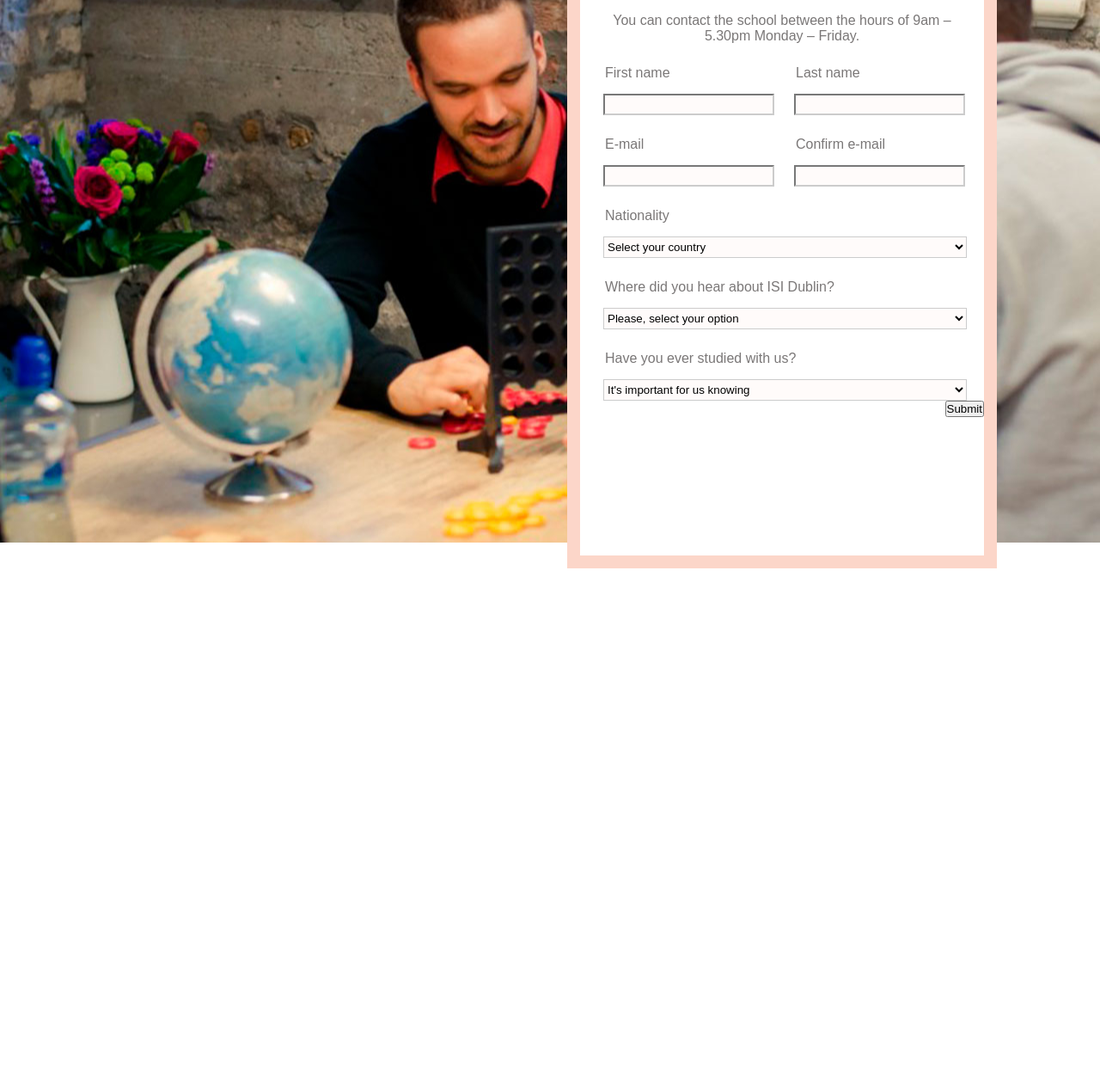
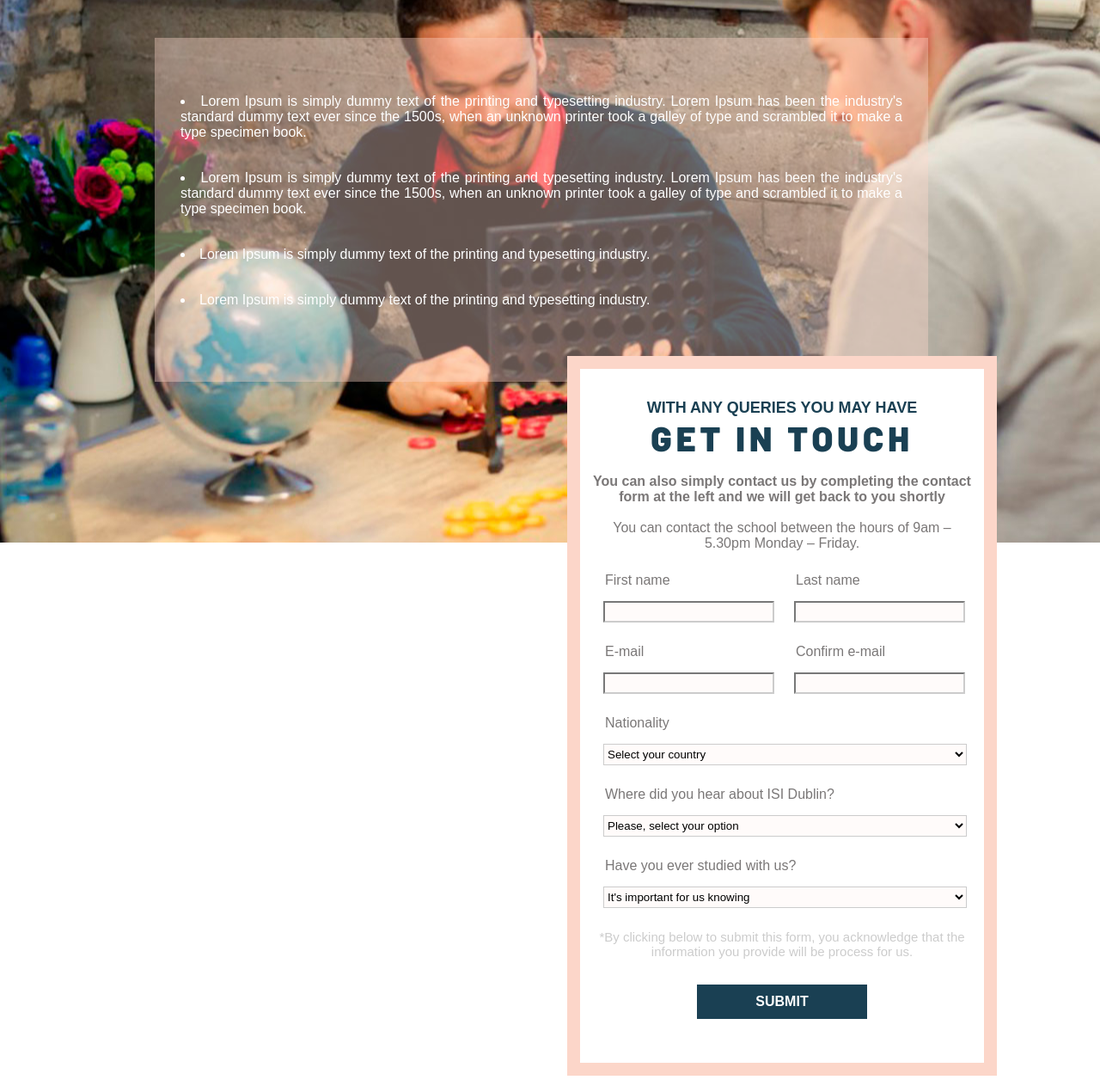
Before and after one commit to amandasboza/Projeto-ISIDublin, a plain HTML site: page index.html in a window 1280 px wide. Shown: the part 256-1519 px from the top of the page at 86% size. Before the commit the page ends 947 px from the top, so only its background shows below. Drawn offline with Linux system fonts and the light colour scheme.

Commit message:
Ajuste de botão e style de box

```diff
--- a/index.html
+++ b/index.html
@@ -15,7 +15,16 @@
         <img src="img/logo.jpg" width="210x" height="110px">
     </div>
     <div class="containerBanner">
+        <div class="boxInformation">
+            <ul>
+                <li>Lorem Ipsum is simply dummy text of the printing and typesetting industry. Lorem Ipsum has been the industry's standard dummy text ever since the 1500s, when an unknown printer took a galley of type and scrambled it to make a type specimen book.</li>
+                <li>Lorem Ipsum is simply dummy text of the printing and typesetting industry. Lorem Ipsum has been the industry's standard dummy text ever since the 1500s, when an unknown printer took a galley of type and scrambled it to make a type specimen book.</li>
+                <li>Lorem Ipsum is simply dummy text of the printing and typesetting industry.</li>
+                <li>Lorem Ipsum is simply dummy text of the printing and typesetting industry.</li>
+            </ul>
+        </div>
         <div class="center">
+
             <div class="form">
                 <h2> with any queries you may have </h2>
                 <p><h1>GET IN TOUCH</h1></p><br>
@@ -63,7 +72,6 @@
                                 <input type="text" name="mail" required="required">
                             </div>
                         </div>
-                    </form>
                 </p>
                 <p>
                         <div>
@@ -352,9 +360,21 @@
                             <option value="" disabled selected>It's important for us knowing</option>
                             <option>Yes</option>
                             <option>Not yet</option>
+                        </select>
+                        <div class="colours">
+                            *By clicking below to submit this form, you acknowledge that the information you provide will be process for us.
+                        </div>
                 </p>
-                    <input type="submit" text="Send">
+                    <div id="contactForm">
+                    <button type="submit">Submit</button>
                     </div>
+                     </div>
+                 </form>
+            </div> <!--Form-->
+        </div> <!--Center-->
+
+        <div>
+
         </div>
     </div>
 </body>
--- a/style.css
+++ b/style.css
@@ -11,7 +11,7 @@
 }
 
 .center {
-    width: 1280px;
+    width: 800px;
     margin: 0 auto;
 
 }
@@ -131,3 +131,53 @@
 .title {
     margin-left: 14px;
 }
+
+#contactForm button {
+    background-color: #1A4053;
+    text-transform:uppercase;
+    font-style: normal;
+    font-weight: 600;
+    font-size: 16px;
+    line-height: 24px;
+    text-align: center;
+    color: #FFFFFF;
+    border: 0;
+    margin-top: 15px;
+    padding: 8px;
+    width: 42%;
+}
+
+#contactForm {
+    text-align: center;
+}
+
+.colours {
+    font-family:'Barlow 400', sans-serif;
+    font-size: 15px;
+    text-align: center;
+    margin: 25px 15px 15px 15px;
+    color: #ccc;
+}
+
+.boxInformation {
+    float: left;
+    width: 900px;
+    height: 400px;
+    background-color: #fcd6c963;
+    margin-top: 190px;
+    text-align: left;
+    padding: 30px;
+    font-family:'Barlow 400', sans-serif;
+    margin-left: 180px;
+}
+
+.boxInformation ul {
+    list-style-position: inside;
+}
+
+.boxInformation ul li {
+    color: white;
+    margin-top: 35px;
+    text-align: justify;
+    font-weight: 500;
+}
```
Lines whose indentation alone changed are shown as unchanged.
